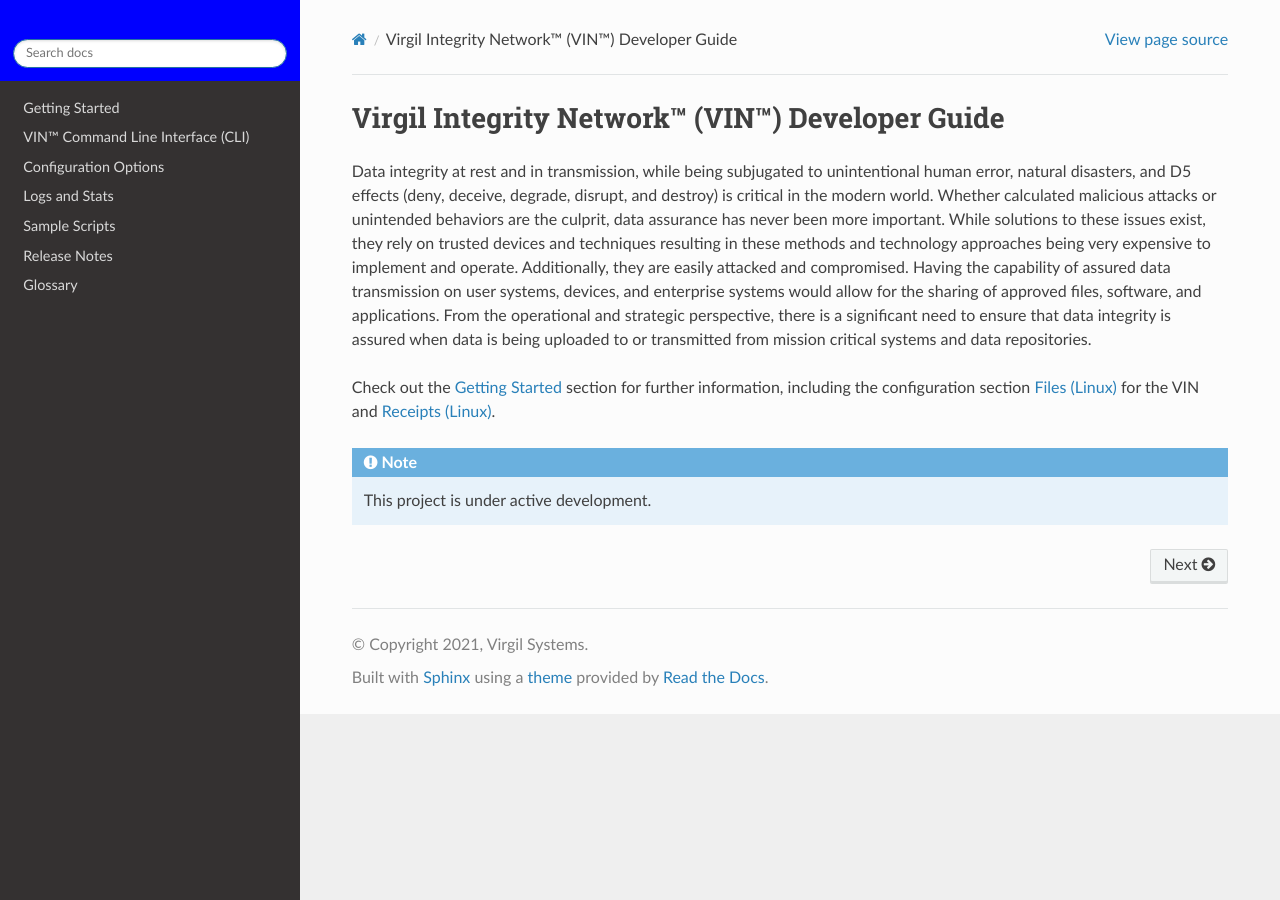
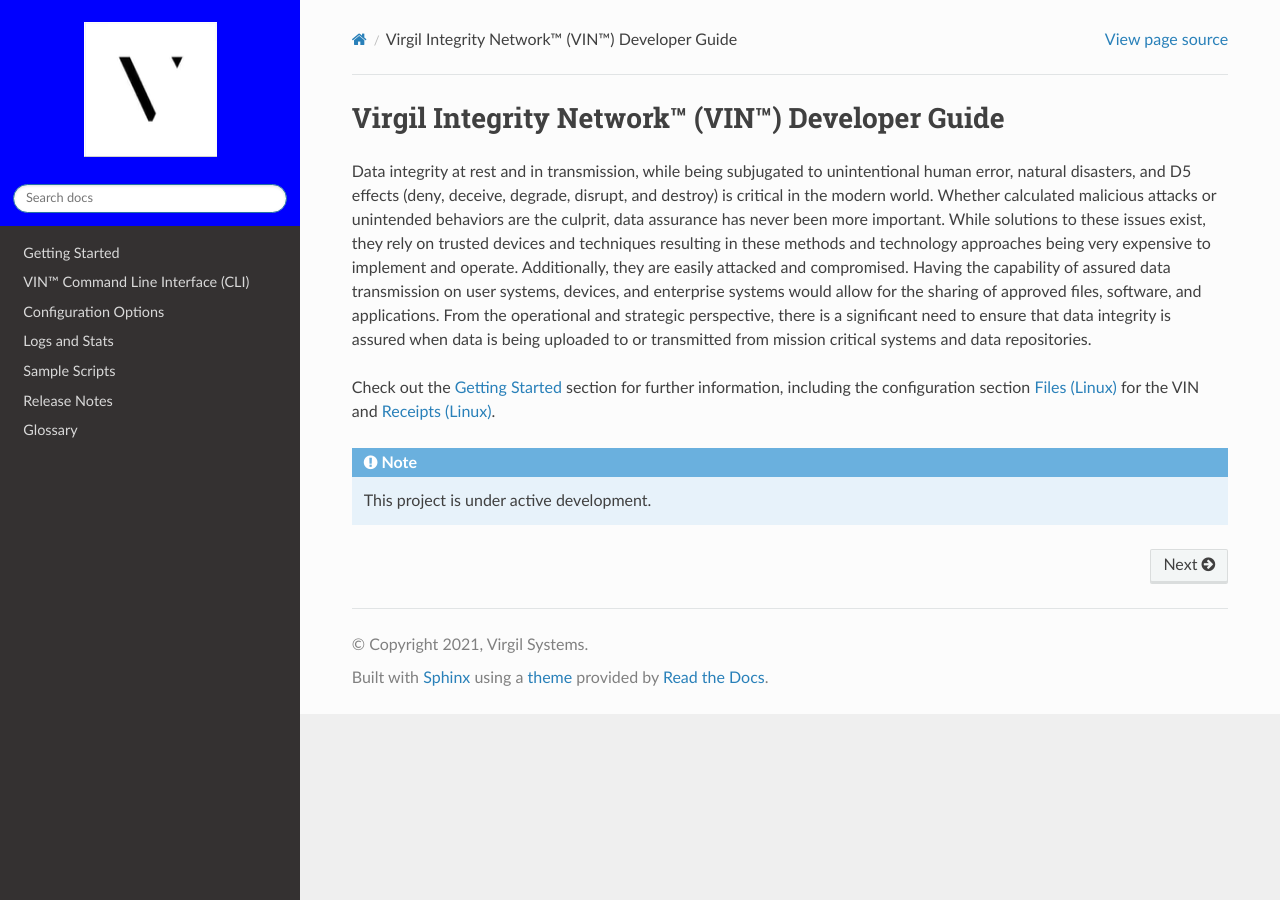
Before and after one commit to Market-Insight-Solutions-LLC/vin-developer-guide, a Sphinx documentation site: the page built from docs/source/index.rst, in a window 1280 px wide. Built offline with Sphinx 7.4.7 and the Read the Docs theme 2.0.0, drawn with Linux system fonts in a browser that asks for light colours.

Commit message:
testing logo

```diff
--- a/docs/source/conf.py
+++ b/docs/source/conf.py
@@ -54,7 +54,8 @@
 
 html_style = 'css/custom.css'
 
-html_logo = "virgil_v_black.png"
+html_logo = "images/virgil_v_black.png"
+
 html_theme_options = {
     'logo_only': True,
     'display_version': False,
```
